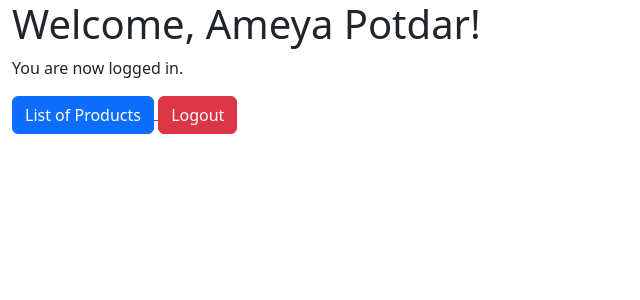
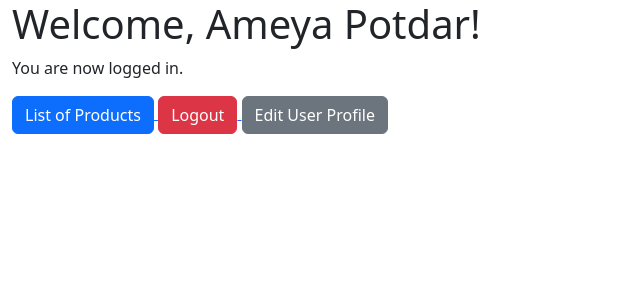
Before and after one commit to redfieldC/MultiUser-CRUD-for-Products, a Django app: page /home/ in a window 1280 px wide. Shown: the top 300 px of the page, without its empty margins (0-640 px from the left). Run offline with Django 4.2, Linux system fonts and the light colour scheme; the first user in the database is signed in.

Commit message:
added edit profile functionality

```diff
--- a/project/app/urls.py
+++ b/project/app/urls.py
@@ -6,4 +6,5 @@ urlpatterns = [
     path('register/', views.register, name='register'),
     path('login/', views.user_login, name='login'),
     path('logout/', views.user_logout, name='logout'),
+    path('edit_user/<int:user_id>/', views.edit_user, name='edit_user'),
 ]
--- a/project/app/views.py
+++ b/project/app/views.py
@@ -1,4 +1,4 @@
-from django.shortcuts import render,redirect
+from django.shortcuts import get_object_or_404, render,redirect
 from django.contrib.auth import login, logout, authenticate
 from django.shortcuts import render, redirect
 from django.contrib.auth.decorators import login_required
@@ -61,3 +61,17 @@ def user_logout(request):
 @login_required
 def home(request):
     return render(request,'registration/home.html')
+
+
+@login_required
+def edit_user(request, user_id):
+    user = get_object_or_404(CustomUser, id=user_id)
+    if request.method == 'POST':
+        user.first_name = request.POST['first_name']
+        user.middle_name = request.POST['middle_name']
+        user.last_name = request.POST['last_name']
+        user.save()
+        messages.success(request, 'User updated successfully.')
+        return redirect('home')
+
+    return render(request, 'registration/edit_user.html', {'user': user})
--- a/project/templates/registration/home.html
+++ b/project/templates/registration/home.html
@@ -20,6 +20,9 @@
                 <a href="{% url 'logout' %}">
                     <button class="btn btn-danger">Logout</button>
                 </a>
+                <a href="{% url 'edit_user' user_id=request.user.id %}">
+                    <button class="btn btn-secondary">Edit User Profile</button>
+                </a>
             </div>
         </div>
     </div>
--- a/project/templates/registration/login.html
+++ b/project/templates/registration/login.html
@@ -1,11 +1,14 @@
 <!DOCTYPE html>
 <html>
+
 <head>
     <title>Login</title>
     <link rel="stylesheet" href="https://cdn.jsdelivr.net/npm/bootstrap@5.3.2/dist/css/bootstrap.min.css">
 
 </head>
+
 <body>
+    <div class="container-fluid">
         <h1>Login</h1>
         {% if messages %}
         {% for message in messages %}
@@ -22,5 +25,8 @@
             <button class="btn btn-success" type="submit">Login</button>
         </form>
         <a href="{% url 'register' %}"><button class="btn btn-warning">Dont have an account? Register Now!</button></a>
+    </div>
+
 </body>
+
 </html>
```
Also changed, not shown: project/templates/registration/edit_user.html (added, +21 -0 lines), project/db.sqlite3. Lines whose indentation alone changed are shown as unchanged.
